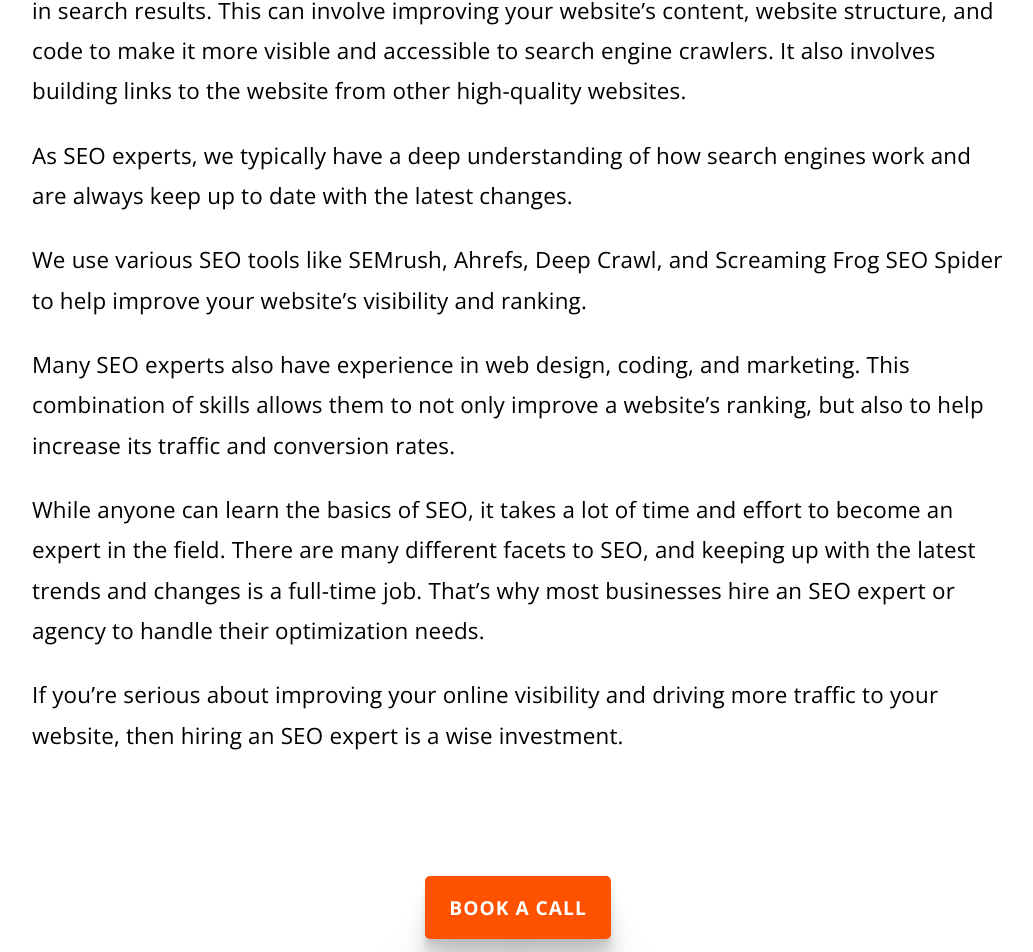
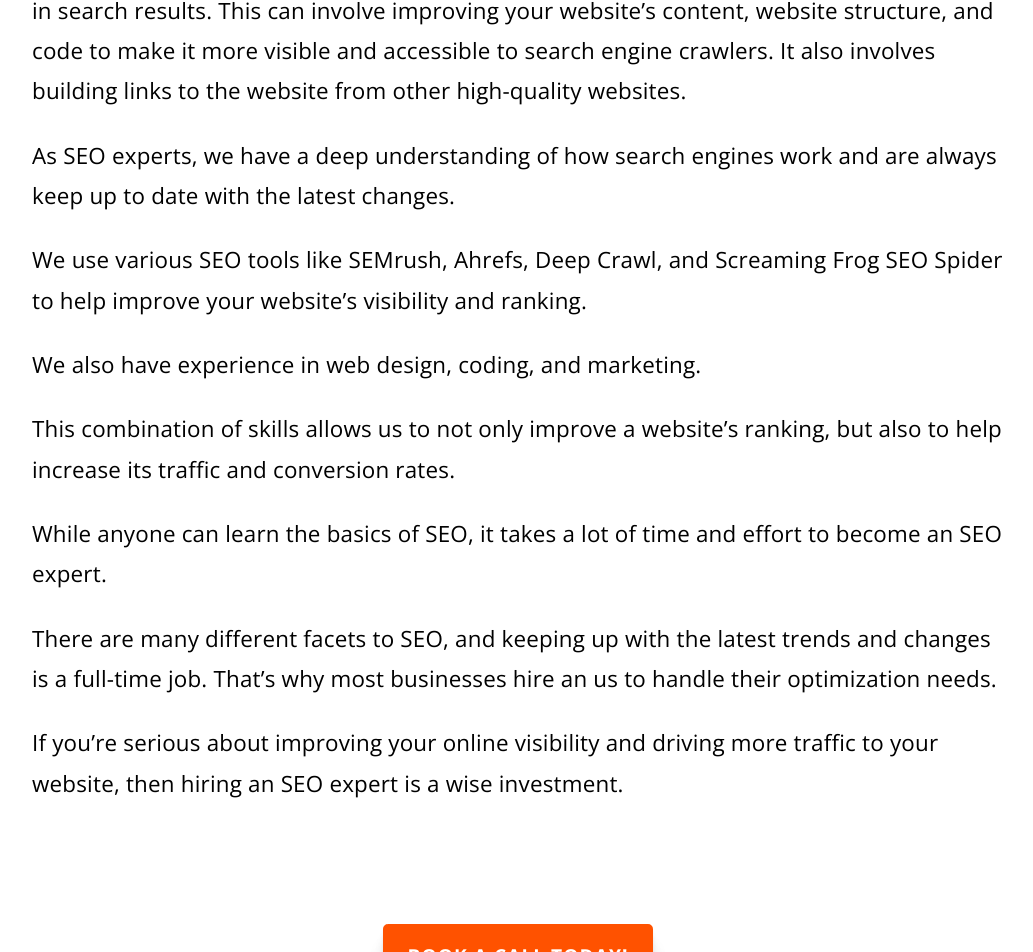
Before and after one commit to kgb4000/bowieseo, a Next.js app: page /maryland-seo-expert in a window 1280 px wide. Shown: the part 840-1792 px from the top of the page, without its empty margins (122-1155 px from the left). Built offline with nearby package versions, Linux system fonts and the light colour scheme.

Commit message:
Made changes to contact page

```diff
--- a/components/Contact-Form.js
+++ b/components/Contact-Form.js
@@ -1,6 +1,6 @@
 import { useState } from 'react'
 import styled from 'styled-components'
-import Button from '../components/button'
+import Button from '../components/Button'
 
 export default function ContactForm({ h2, p }) {
   const [status, setStatus] = useState({
--- a/pages/maryland-seo-expert.js
+++ b/pages/maryland-seo-expert.js
@@ -58,26 +58,27 @@ const MarylandSEOExpert = () => {
             building links to the website from other high-quality websites.
           </p>
           <p>
-            As SEO experts, we typically have a deep understanding of how search
-            engines work and are always keep up to date with the latest changes.
+            As SEO experts, we have a deep understanding of how search engines
+            work and are always keep up to date with the latest changes.
           </p>
           <p>
             We use various SEO tools like SEMrush, Ahrefs, Deep Crawl, and
             Screaming Frog SEO Spider to help improve your website’s visibility
             and ranking.
           </p>
+          <p>We also have experience in web design, coding, and marketing.</p>
           <p>
-            Many SEO experts also have experience in web design, coding, and
-            marketing. This combination of skills allows them to not only
-            improve a website’s ranking, but also to help increase its traffic
-            and conversion rates.
+            This combination of skills allows us to not only improve a website’s
+            ranking, but also to help increase its traffic and conversion rates.
           </p>
           <p>
             While anyone can learn the basics of SEO, it takes a lot of time and
-            effort to become an expert in the field. There are many different
-            facets to SEO, and keeping up with the latest trends and changes is
-            a full-time job. That’s why most businesses hire an SEO expert or
-            agency to handle their optimization needs.
+            effort to become an SEO expert.
+          </p>
+          <p>
+            There are many different facets to SEO, and keeping up with the
+            latest trends and changes is a full-time job. That’s why most
+            businesses hire an us to handle their optimization needs.
           </p>
           <p>
             If you’re serious about improving your online visibility and driving
@@ -88,12 +89,14 @@ const MarylandSEOExpert = () => {
       </section>
       <div className="btn">
         <Link href="/contact" passHref>
-          <Button>Book a call</Button>
+          <Button>Book a call today!</Button>
         </Link>
       </div>
       <section>
         <div className="container">
-          <h2>7 Reasons Why You Need an SEO Expert for Your Business</h2>
+          <h2>
+            7 Reasons Why You Need to Hire an SEO Expert for Your Business
+          </h2>
           <p className="sub-text">
             Maryland businesses need SEO specialists to rank higher, attract
             more customers, build authority, and save money on marketing.
@@ -316,7 +319,7 @@ const MarylandSEOExpert = () => {
       </div>
       <section>
         <div>
-          <h2>The 4 Pillars of Search Engine Optimization</h2>
+          <h2>How Does SEO Work?</h2>
           <ProcessSection {...pillarObj1} />
           <ProcessSection {...pillarObj2} />
           <ProcessSection {...pillarObj3} />
@@ -400,7 +403,7 @@ const MarylandSEOExpert = () => {
           </p>
           <Wrapper>
             <Contact>
-              <h3>1. Call us</h3>
+              <h3>1. Call us to Start SEO for Your Business</h3>
               <img
                 src="/images/phone-call.svg"
                 className="icons"
@@ -412,7 +415,7 @@ const MarylandSEOExpert = () => {
               </p>
             </Contact>
             <Contact>
-              <h3>2. We Plan</h3>
+              <h3>2. We Put a Plan Together</h3>
               <img src="/images/plan.svg" className="icons" loading="lazy" />
               <p>
                 Book a call with us and tell us about your business and what you
@@ -420,7 +423,7 @@ const MarylandSEOExpert = () => {
               </p>
             </Contact>
             <Contact>
-              <h3>3. We Execute</h3>
+              <h3>3. We Execute that Plan</h3>
               <img
                 src="/images/work-together.svg"
                 className="icons"
@@ -442,6 +445,7 @@ const MarylandSEOExpert = () => {
       <section>
         <div className="container">
           <h2>Frequently Asked Questions</h2>
+          <section>
             <h3>#1. Can I Do SEO on My Own?</h3>
             <p>Yes, you can definitely do SEO on your own.</p>
             <p>
@@ -450,34 +454,78 @@ const MarylandSEOExpert = () => {
               landscape.
             </p>
             <p>
-            It is also important to note that SEO is an ongoing process, so even
-            if you do achieve some success in the short-term, you will need to
-            continue working at it in order to maintain those results.
+              It is also important to note that SEO is an ongoing process, so
+              even if you do achieve some success in the short-term, you will
+              need to continue working at it in order to maintain those results.
             </p>
             <p>
-            If you're serious about wanting to improve your website's ranking in
-            search engines, then hiring an experienced SEO professional may be
-            the best option for you.
+              If you're serious about wanting to improve your website's ranking
+              in search engines, then hiring an experienced SEO professional may
+              be the best option for you.
             </p>
             <p>
-            An SEO consultant can help you to identify areas where your website
-            needs improvement and can provide guidance on how to make those
-            changes. In addition, an SEO consultant can also keep an eye on your
-            website's progress and offer suggestions for further optimization.
+              An SEO consultant can help you to identify areas where your
+              website needs improvement and can provide guidance on how to make
+              those changes. In addition, an SEO consultant can also keep an eye
+              on your website's progress and offer suggestions for further
+              optimization.
             </p>
             <p>
               Overall, doing SEO on your own is possible, but it will take some
               time and effort to achieve results.
             </p>
             <p>
-            If you're looking for immediate results or are not willing to put in
-            the work required, then hiring an experienced SEO consultant may be
-            the best option for you.
+              If you're looking for immediate results or are not willing to put
+              in the work required, then hiring an experienced SEO consultant
+              may be the best option for you.
+            </p>
+          </section>
+        </div>
+      </section>
+      <div className="btn">
+        <Link href="/contact" passHref>
+          <Button>Book a Call Today!</Button>
+        </Link>
+      </div>
+      <section>
+        <div className="container">
+          <h3>#2. How Much Will SEO Cost?</h3>
+          <p>
+            Investing in SEO services is a plan to increase free organic traffic
+            for the future.
+          </p>
+          <p>
+            The cost of SEO should differ according to each company's specific
+            needs.
+          </p>
+          <p>
+            Some companies offer SEO services starting as low as $199.00, and
+            others have services starting at $249.00 a month.
+          </p>
+          <p>These prices may seem like a deal, please be aware.</p>
+          <p>
+            Cheap SEO prices usually mean cheap SEO services. For those prices,
+            your SEO strategy may take years for you to see any results or you
+            may not see any results at all.
+          </p>
+          <p>
+            Here are some other reasons why you should avoid Cheap SEO services.
+            Some cheap SEO companies use Black Hat SEO.
+          </p>
+          <p>
+            Black Hat SEO goes against the search engine's terms of service.
+            Although it can get you ranked, there is an excellent chance that
+            your website will get banned.
+          </p>
+          <p>Please don't take that chance.</p>
+          <p>
+            As a professional Maryland SEO company and SEO experts, we only
+            practice White Hat SEO.
           </p>
         </div>
       </section>
       <div className="btn">
-        <Link href="/contact" passHref>
+        <Link href={calendly} passHref target="_blank">
           <Button>Book a Call Today!</Button>
         </Link>
       </div>
```
Also changed, not shown: pages/contact.js (+16 -1 lines). Lines whose indentation alone changed are shown as unchanged.
